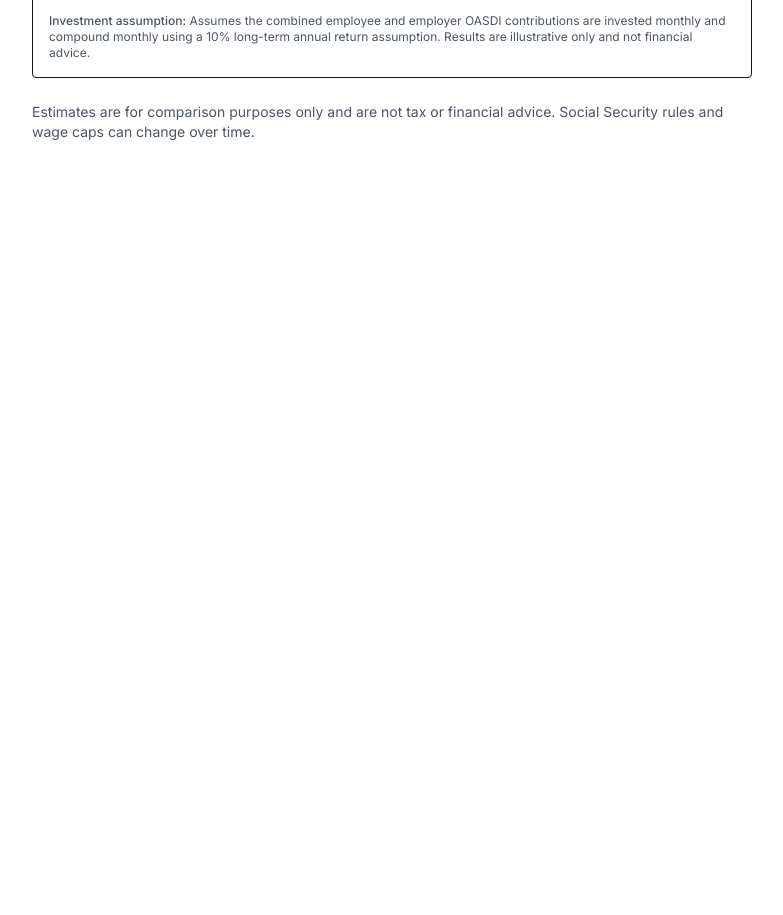
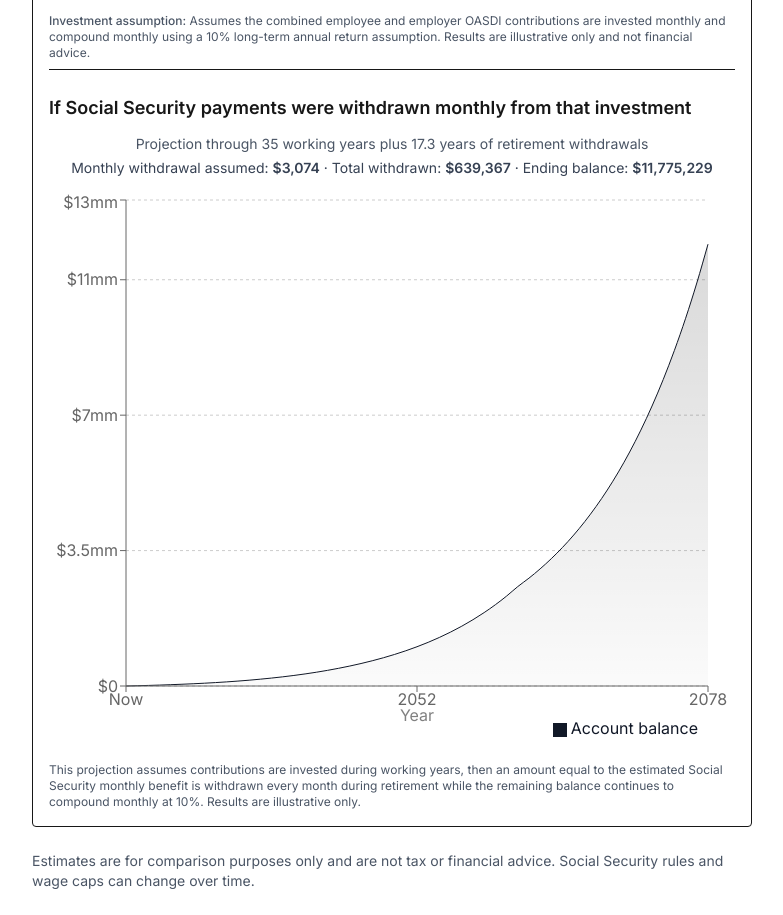
Before and after one commit to ABULOC/tax-compare, a Next.js app: page /social-security in a window 1280 px wide. Shown: the part 1580-2495 px from the top of the page, without its empty margins (248-1031 px from the left). Before the commit the page ends 1746 px from the top, so only its background shows below. Built offline with nearby package versions, Linux system fonts and the light colour scheme.

Commit message:
Add withdrawal projection chart

```diff
--- a/app/social-security/social-security-calculator.tsx
+++ b/app/social-security/social-security-calculator.tsx
@@ -245,6 +245,39 @@ type Props = {
   initialStartYear?: number;
 };
 
+
+
+
+function CustomBalanceTooltip({
+  active,
+  label,
+  payload,
+}: {
+  active?: boolean;
+  label?: string | number;
+  payload?: Array<{ name?: string; value?: number }>;
+}) {
+  if (!active || !payload || payload.length === 0) return null;
+
+  const balance = payload[0]?.value ?? 0;
+
+  return (
+    <div className="rounded-md border bg-white shadow-lg px-4 py-3 min-w-[220px]">
+      <div className="text-sm text-gray-600">{`Year ${label}`}</div>
+      <div className="my-2 h-px bg-gray-200" />
+      <div className="flex items-baseline justify-between">
+        <div className="font-semibold text-gray-900">Balance</div>
+        <div className="font-semibold text-gray-900">{formatUSD(balance)}</div>
+      </div>
+    </div>
+  );
+}
+
+
+
+
+
+
 export default function SocialSecurityCalculator(props: Props) {
   const [income, setIncome] = useState(props.initialIncome ?? 100_000);
 
@@ -376,6 +409,85 @@ export default function SocialSecurityCalculator(props: Props) {
     return points;
   }, [income, monthlyReturn, workingYears.start, workingYears.years]);
 
+
+
+
+
+  const withdrawalSeries = useMemo(() => {
+  const y = workingYears.years;
+  const start = workingYears.start;
+
+  const startYearCalendar = new Date().getFullYear();
+
+  let balance = 0;
+  let totalWithdrawn = 0;
+
+  const points: { year: number; balance: number }[] = [
+    { year: startYearCalendar, balance: 0 },
+  ];
+
+  // Phase 1: working years (contribute monthly, compound monthly)
+  for (let i = 0; i < y; i += 1) {
+    const workYear = start + i;
+    const cap = getWageBaseForYear(workYear);
+    const taxableWages = Math.min(income, cap);
+
+    const annualEmployee = taxableWages * EMPLOYEE_RATE;
+    const annualEmployer = taxableWages * EMPLOYER_RATE;
+    const annualTotal = annualEmployee + annualEmployer;
+
+    const monthlyContribution = annualTotal / 12;
+
+    for (let m = 1; m <= 12; m += 1) {
+      balance = balance * (1 + monthlyReturn) + monthlyContribution;
+    }
+
+    points.push({ year: startYearCalendar + i + 1, balance });
+  }
+
+  // Phase 2: retirement years (withdraw monthly SS benefit, compound monthly)
+  const monthlyWithdrawal = Math.max(0, benefitEstimate.piaMonthlyAt67);
+  const monthsRetirement = Math.max(
+    0,
+    Math.round(benefitEstimate.expectedYearsPaid * 12)
+  );
+
+  for (let m = 1; m <= monthsRetirement; m += 1) {
+    // Grow first
+    balance = balance * (1 + monthlyReturn);
+
+    // Withdraw, but do not go below zero
+    const actualWithdrawal = Math.min(monthlyWithdrawal, balance);
+    balance -= actualWithdrawal;
+    totalWithdrawn += actualWithdrawal;
+
+    // Record yearly points
+    if (m % 12 === 0) {
+      const yearOffset = m / 12;
+      points.push({ year: startYearCalendar + y + yearOffset, balance });
+    }
+  }
+
+  return {
+    points,
+    totalWithdrawn,
+    endingBalance: balance,
+    totalYears: y + monthsRetirement / 12,
+  };
+}, [
+  income,
+  monthlyReturn,
+  workingYears.start,
+  workingYears.years,
+  benefitEstimate.piaMonthlyAt67,
+  benefitEstimate.expectedYearsPaid,
+]);
+
+
+
+
+
+
   const xTicks = useMemo(() => {
     const first = investmentSeries[0]?.year;
     const last = investmentSeries[investmentSeries.length - 1]?.year;
@@ -389,6 +501,27 @@ export default function SocialSecurityCalculator(props: Props) {
     const max = Math.max(...investmentSeries.map((p) => p.balance));
     return max * 1.1;
   }, [investmentSeries]);
+
+
+
+
+  const withdrawalXTicks = useMemo(() => {
+  const first = withdrawalSeries.points[0]?.year;
+  const last = withdrawalSeries.points[withdrawalSeries.points.length - 1]?.year;
+  if (first == null || last == null) return [];
+
+  const mid = first + Math.floor((last - first) / 2);
+  return [first, mid, last];
+}, [withdrawalSeries.points]);
+
+const withdrawalYAxisMax = useMemo(() => {
+  const max = Math.max(...withdrawalSeries.points.map((p) => p.balance));
+  return max * 1.1;
+}, [withdrawalSeries.points]);
+
+
+
+
 
   const ending = investmentSeries[investmentSeries.length - 1];
   const endingBalance = ending?.balance ?? 0;
@@ -408,7 +541,7 @@ export default function SocialSecurityCalculator(props: Props) {
     <section className="space-y-6">
       <div className="space-y-4">
         <label className="block">
-  <div className="font-medium">Annual income</div>
+  <div className="font-medium">Average annual income</div>
   <input
     className="mt-1 w-full rounded border px-3 py-2"
     type="text"
@@ -552,8 +685,7 @@ onBlur={() => {
         {formatUSD(benefitEstimate.totalLifetime)}
       </div>
       <div className="mt-1 text-xs text-gray-600">
-        Assumes {benefitEstimate.expectedYearsPaid.toFixed(1)} years of payments
-        after age 67 (simple average).
+        Assumes you begin taking payments at 67 and live to be 84.
       </div>
     </div>
   </div>
@@ -650,6 +782,95 @@ onBlur={() => {
             OASDI contributions are invested monthly and compound monthly using a 10% long-term annual return
             assumption. Results are illustrative only and not financial advice.
           </p>
+
+<div className="pt-6 border-t space-y-3">
+  <h3 className="text-lg font-semibold">
+    If Social Security payments were withdrawn monthly from that investment
+  </h3>
+
+  <div className="text-center">
+    <div className="text-sm text-gray-600">
+      Projection through {totals.y} working years plus{" "}
+      {benefitEstimate.expectedYearsPaid.toFixed(1)} years of retirement
+      withdrawals
+    </div>
+
+    <div className="mt-1 text-sm text-gray-700">
+      Monthly withdrawal assumed:{" "}
+      <span className="font-semibold">
+        {formatUSD(benefitEstimate.piaMonthlyAt67)}
+      </span>
+      {" · "}
+      Total withdrawn:{" "}
+      <span className="font-semibold">
+        {formatUSD(withdrawalSeries.totalWithdrawn)}
+      </span>
+      {" · "}
+      Ending balance:{" "}
+      <span className="font-semibold">
+        {formatUSD(withdrawalSeries.endingBalance)}
+      </span>
+    </div>
+  </div>
+
+  <div className="w-full max-w-2xl aspect-[6/5] mx-auto">
+    <ResponsiveContainer width="100%" height="100%">
+      <AreaChart
+        data={withdrawalSeries.points}
+        margin={{ top: 10, right: 20, left: 10, bottom: 10 }}
+      >
+        <defs>
+          <linearGradient id="withdrawalBalanceFill" x1="0" y1="0" x2="0" y2="1">
+            <stop offset="0%" stopOpacity={0.25} />
+            <stop offset="100%" stopOpacity={0.03} />
+          </linearGradient>
+        </defs>
+
+        <CartesianGrid strokeDasharray="3 3" vertical={false} />
+
+        <XAxis
+          dataKey="year"
+          ticks={withdrawalXTicks}
+          interval={0}
+          tickFormatter={(v) => {
+            const first = withdrawalXTicks[0];
+            if (first != null && Number(v) === first) return "Now";
+            return String(v);
+          }}
+          label={{ value: "Year", position: "insideBottom", offset: -5 }}
+        />
+
+        <YAxis
+          domain={[0, withdrawalYAxisMax]}
+          tickFormatter={(v) => formatYAxisTick(Number(v))}
+        />
+
+        <Tooltip content={<CustomBalanceTooltip />} />
+
+        <Legend verticalAlign="bottom" align="right" iconType="square" />
+
+        <Area
+          type="monotone"
+          dataKey="balance"
+          name="Account balance"
+          stroke="#111827"
+          fill="url(#withdrawalBalanceFill)"
+          dot={false}
+          activeDot={false}
+        />
+      </AreaChart>
+    </ResponsiveContainer>
+  </div>
+
+  <p className="text-xs text-gray-600">
+    This projection assumes contributions are invested during working years, then
+    an amount equal to the estimated Social Security monthly benefit is withdrawn
+    every month during retirement while the remaining balance continues to
+    compound monthly at 10%. Results are illustrative only.
+  </p>
+</div>
+
+
         </div>
       </div>
     </section>
```
